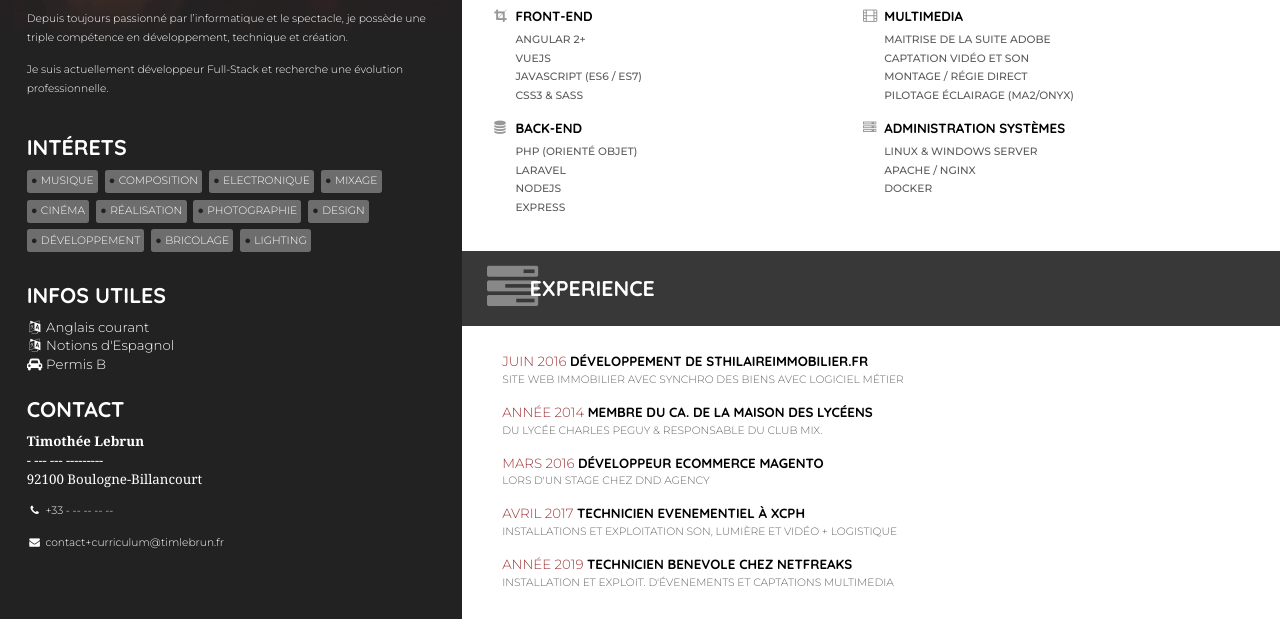
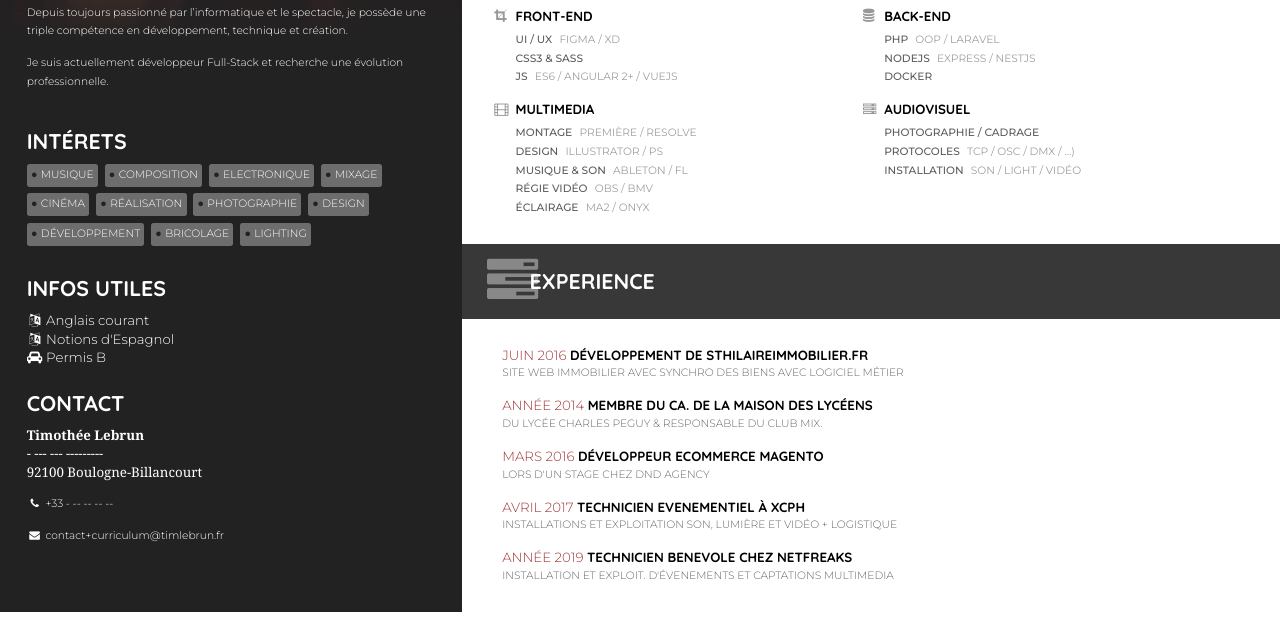
Before and after one commit to timlebrun/curriculum, a website: page src/index.html in a window 1280 px wide. Shown: the part 513-1132 px from the top of the page. Drawn offline with Linux system fonts and the light colour scheme.

Commit message:
:recycle::speech_balloon: Refactoring skills section

```diff
--- a/src/index.html
+++ b/src/index.html
@@ -47,37 +47,36 @@
                     <li>
                         <h3><i class="fa fa-crop"></i> Front-End</h3>
                         <ul>
-                            <li>Angular 2+</li>
-                            <li>VueJS</li>
-                            <li>Javascript (ES6 / ES7)</li>
+                            <li>UI / UX <span>Figma / XD</span></li>
                             <li>CSS3 & SASS</li>
+                            <li>JS <span>ES6 / Angular 2+ / VueJS</span></li>
+                        </ul>
+                    </li>
+                    <li>
+                        <h3><i class="fa fa-film"></i> Multimedia</h3>
+                        <ul>
+
+                            <li>Montage <span>Première / Resolve</span></li>
+                            <li>Design <span>Illustrator / PS</span></li>
+                            <li>Musique & Son <span>Ableton / FL</span></li>
+                            <li>Régie Vidéo <span>OBS / BMV</span></li>
+                            <li>Éclairage <span>MA2 / Onyx</span></li>
                         </ul>
                     </li>
                     <li>
                         <h3><i class="fa fa-database"></i> Back-End</h3>
                         <ul>
-                            <li>PHP (Orienté Objet)</li>
-                            <li>Laravel</li>
-                            <li>NodeJS</li>
-                            <li>Express</li>
+                            <li>PHP <span>OOP / Laravel</span></li>
+                            <li>NodeJS <span>Express / NestJS</span></li>
+                            <li>Docker</li>
                         </ul>
                     </li>
                     <li>
-                        <h3><i class="fa fa-film"></i> Multimedia</h3>
+                        <h3><i class="fa fa-server"></i> Audiovisuel</h3>
                         <ul>
-                            <li>Maitrise de la suite Adobe</li>
-                            <li>Captation Vidéo et Son</li>
-                            <li>Montage / Régie Direct</li>
-                            <li>Pilotage Éclairage (MA2/Onyx)</li>
-                        </ul>
-                    </li>
-                    <li>
-                        <h3><i class="fa fa-server"></i> Administration Systèmes</h3>
-                        <ul>
-                            <li>Linux & Windows Server</li>
-                            <li>Apache / Nginx</li>
-                            <li>Docker</li>
-                            <li>&nbsp;</li>
+                            <li>Photographie / Cadrage</li>
+                            <li>Protocoles <span>TCP / OSC / DMX / ...)</span></li>
+                            <li>Installation <span>Son / Light / Vidéo</span></li>
                         </ul>
                     </li>
                 </ul>
```
